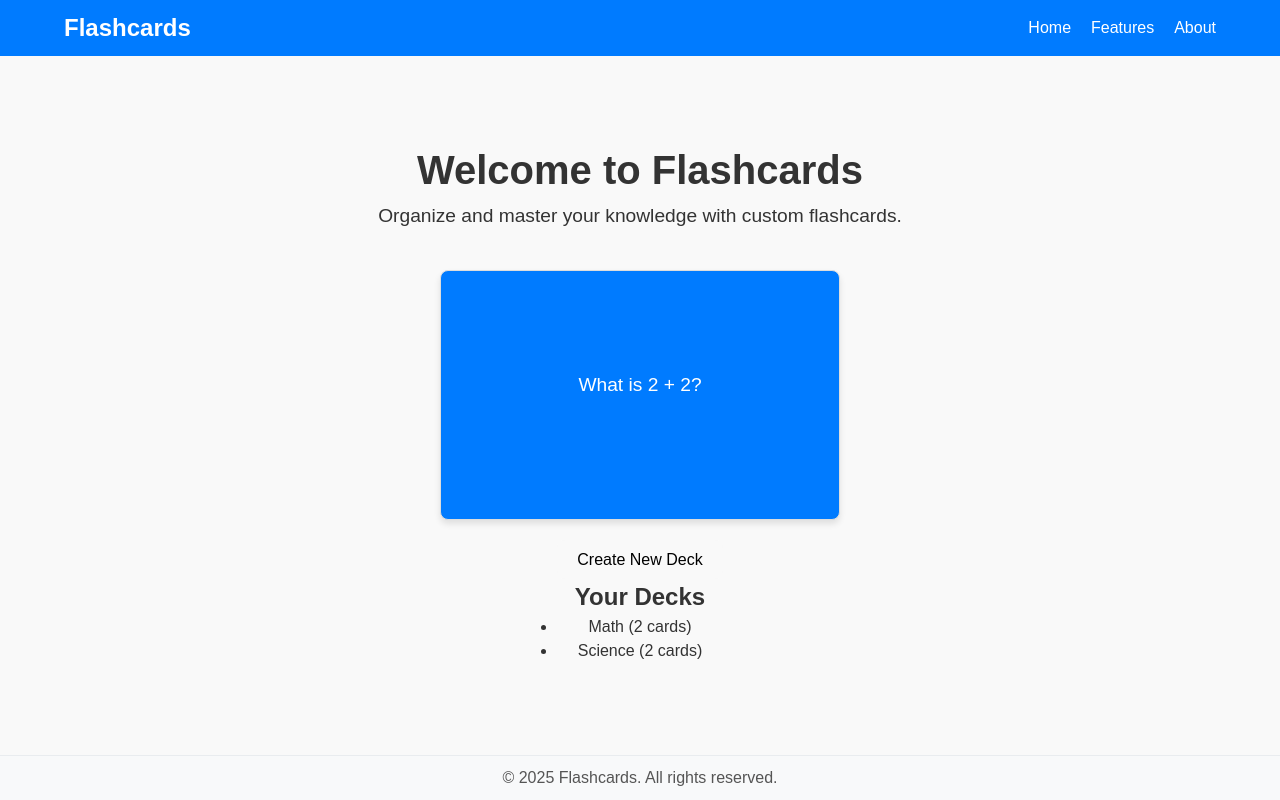
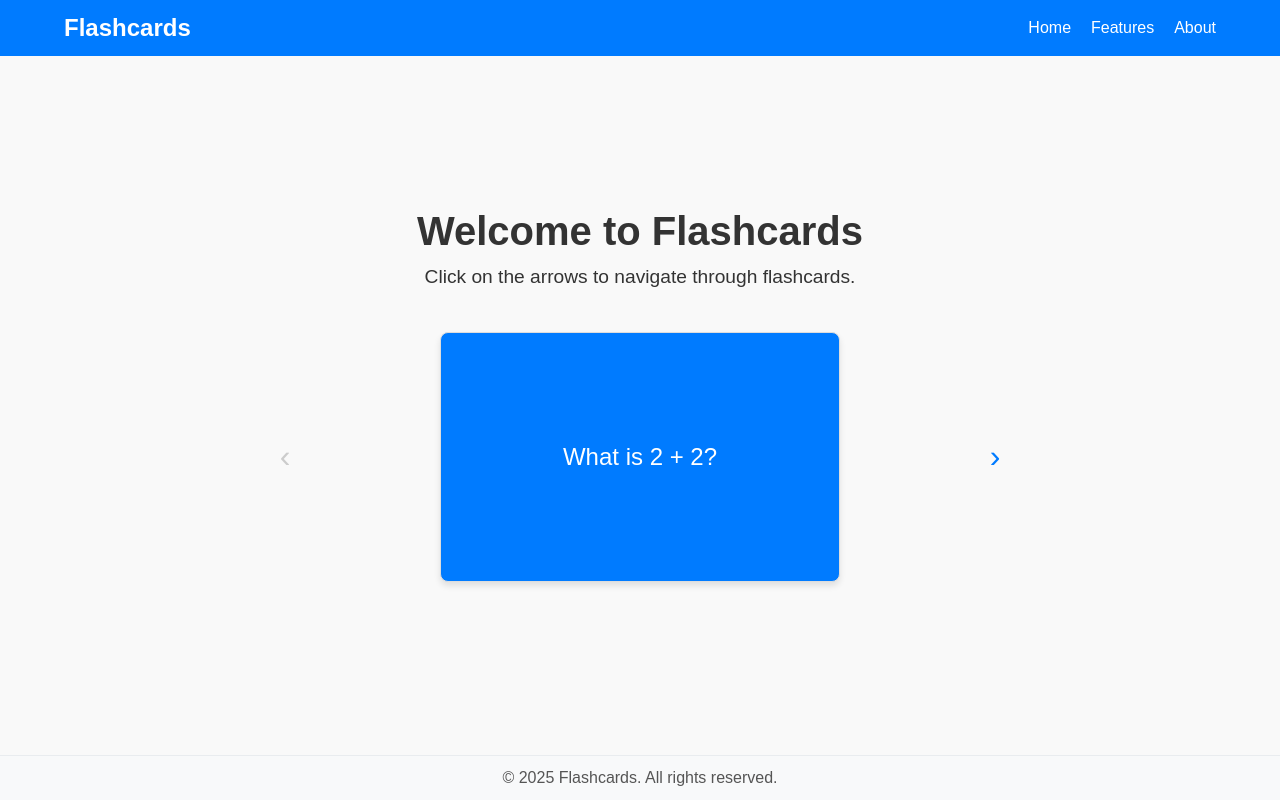
Before and after one commit to joshstandley/flashcards, a React (Vite) app in the folder client/: page / in a window 1280 px wide. Built offline with nearby package versions, Linux system fonts and the light colour scheme.

Commit message:
Fix Flashcard layout, flipping functionality, and alignment issues

```diff
--- a/client/src/components/Flashcard.jsx
+++ b/client/src/components/Flashcard.jsx
@@ -1,20 +1,37 @@
-import React, { useState } from 'react';
+import React, { useEffect, useRef, useState } from 'react';
 import '../styles/Flashcard.css';
 
-const Flashcard = ({ question, answer }) => {
+const Flashcard = ({ question, answer, resetAll }) => {
   const [flipped, setFlipped] = useState(false);
+  const cardRef = useRef(null);
+
+  // Reset the flip state without animation when resetAll changes
+  useEffect(() => {
+    if (cardRef.current) {
+      cardRef.current.classList.add('no-transition'); // Temporarily disable transitions
+      cardRef.current.classList.remove('flipped'); // Ensure the card is not flipped
+      setTimeout(() => {
+        cardRef.current.classList.remove('no-transition'); // Re-enable transitions
+      }, 0); // Allow DOM update before removing the class
+    }
+    setFlipped(false);
+  }, [resetAll]);
 
   const handleFlip = () => {
-    setFlipped(!flipped);
+    setFlipped((prev) => !prev); // Toggle the flip state
   };
 
   return (
-    <div className={`flashcard ${flipped ? 'flipped' : ''}`} onClick={handleFlip}>
+    <div
+      ref={cardRef}
+      className={`flashcard ${flipped ? 'flipped' : ''}`}
+      onClick={handleFlip}
+    >
       <div className="flashcard-front">
-        <p>{question}</p>
+        {question}
       </div>
       <div className="flashcard-back">
-        <p>{answer}</p>
+        {answer}
       </div>
     </div>
   );
--- /dev/null
+++ b/client/src/components/Flashcards.jsx
@@ -0,0 +1,59 @@
+import React, { useState } from 'react';
+import Flashcard from './Flashcard';
+import '../styles/Flashcards.css';
+
+const Flashcards = ({ cards }) => {
+  const [currentIndex, setCurrentIndex] = useState(0);
+  const [resetAll, setResetAll] = useState(false); // Tracks whether all cards should reset
+
+  const goToNext = () => {
+    if (currentIndex < cards.length - 1) {
+      setResetAll((prev) => !prev); // Trigger reset for all cards
+      setCurrentIndex((prevIndex) => prevIndex + 1); // Move to the next card
+    }
+  };
+
+  const goToPrevious = () => {
+    if (currentIndex > 0) {
+      setResetAll((prev) => !prev); // Trigger reset for all cards
+      setCurrentIndex((prevIndex) => prevIndex - 1); // Move to the previous card
+    }
+  };
+
+  return (
+    <div className="flashcards-container">
+      {/* Left arrow */}
+      <div className="arrow-container">
+        <button
+          className="flashcards-arrow"
+          onClick={goToPrevious}
+          disabled={currentIndex === 0}
+        >
+          &#8249;
+        </button>
+      </div>
+
+      {/* Flashcard */}
+      <div className="flashcard-container">
+        <Flashcard
+          question={cards[currentIndex].question}
+          answer={cards[currentIndex].answer}
+          resetAll={resetAll} // Pass reset state to Flashcard
+        />
+      </div>
+
+      {/* Right arrow */}
+      <div className="arrow-container">
+        <button
+          className="flashcards-arrow"
+          onClick={goToNext}
+          disabled={currentIndex === cards.length - 1}
+        >
+          &#8250;
+        </button>
+      </div>
+    </div>
+  );
+};
+
+export default Flashcards;
--- a/client/src/pages/Home.jsx
+++ b/client/src/pages/Home.jsx
@@ -1,48 +1,22 @@
-import React, { useState, useEffect } from 'react';
+import React from 'react';
 import Navbar from '../components/Navbar';
 import Footer from '../components/Footer';
-import Flashcard from '../components/Flashcard';
-import { getDecks, createDeck } from '../utils/deckUtils';
+import Flashcards from '../components/Flashcards';
 
 const Home = () => {
-  const [decks, setDecks] = useState([]);
-
-  // Load decks on initial render
-  useEffect(() => {
-    setDecks(getDecks());
-  }, []);
-
-  // Handle new deck creation
-  const handleCreateDeck = () => {
-    const deckName = prompt('Enter a name for your new deck:');
-    if (deckName) {
-      createDeck(deckName);
-      setDecks(getDecks()); // Reload decks
-    }
-  };
+  const sampleCards = [
+    { question: 'What is 2 + 2?', answer: '4' },
+    { question: 'What is the capital of France?', answer: 'Paris' },
+    { question: 'What is the square root of 16?', answer: '4' },
+  ];
 
   return (
     <div className="home-container">
       <Navbar />
       <main className="home-main">
         <h1>Welcome to Flashcards</h1>
-        <p>Organize and master your knowledge with custom flashcards.</p>
-
-        {/* Sample Flashcard */}
-        <Flashcard question="What is 2 + 2?" answer="4" />
-
-        {/* Deck Management */}
-        <div className="deck-management">
-          <button onClick={handleCreateDeck}>Create New Deck</button>
-          <h2>Your Decks</h2>
-          <ul>
-            {decks.map((deck) => (
-              <li key={deck.id}>
-                {deck.name} ({deck.cards.length} cards)
-              </li>
-            ))}
-          </ul>
-        </div>
+        <p>Click on the arrows to navigate through flashcards.</p>
+        <Flashcards cards={sampleCards} />
       </main>
       <Footer />
     </div>
--- a/client/src/styles/Flashcard.css
+++ b/client/src/styles/Flashcard.css
@@ -1,10 +1,10 @@
 .flashcard {
-  width: 90%; /* Allow it to scale responsively */
+  width: 90%; /* Responsive size */
   max-width: 400px; /* Restrict maximum size */
-  height: 250px; /* Increased height for visibility */
-  perspective: 1000px;
+  height: 250px; /* Height for visibility */
+  perspective: 1000px; /* For 3D flipping */
   cursor: pointer;
-  margin: 20px auto; /* Center the card */
+  margin: 0 auto; /* Center the card */
 }
 
 .flashcard-front,
@@ -14,16 +14,16 @@
   position: absolute;
   top: 0;
   left: 0;
-  backface-visibility: hidden;
+  backface-visibility: hidden; /* Hide the back side when not flipped */
   display: flex;
   align-items: center;
   justify-content: center;
-  font-size: 1.5rem; /* Larger text */
+  font-size: 1.5rem; /* Larger text for readability */
   border: 1px solid #ddd;
   border-radius: 8px;
   background-color: #fff;
   box-shadow: 0 4px 6px rgba(0, 0, 0, 0.1);
-  transition: transform 0.6s;
+  transition: transform 0.6s ease-in-out; /* Flip animation */
 }
 
 .flashcard-front {
@@ -34,13 +34,17 @@
 .flashcard-back {
   background-color: #f8f9fa;
   color: #333;
-  transform: rotateY(180deg);
+  transform: rotateY(180deg); /* Start rotated */
 }
 
 .flashcard.flipped .flashcard-front {
-  transform: rotateY(180deg);
+  transform: rotateY(180deg); /* Rotate front side */
 }
 
 .flashcard.flipped .flashcard-back {
-  transform: rotateY(0deg);
+  transform: rotateY(0deg); /* Rotate back side into view */
 }
+
+.flashcard.no-transition {
+  transition: none; /* Disable animations temporarily */
+}
--- /dev/null
+++ b/client/src/styles/Flashcards.css
@@ -0,0 +1,48 @@
+/* Wrapper for the entire flashcards component */
+.flashcards-container {
+  display: flex;
+  align-items: center; /* Center items vertically */
+  justify-content: space-between; /* Space out the arrows and card */
+  width: 100%; /* Full width of the parent container */
+  max-width: 800px; /* Optional: Restrict maximum width */
+  margin: 0 auto; /* Center the container horizontally */
+  gap: 20px; /* Add consistent spacing between arrows and card */
+  padding: 20px; /* Add breathing room */
+}
+
+/* Arrow container */
+.arrow-container {
+  flex: 0 0 auto; /* Prevent arrows from stretching */
+  display: flex;
+  align-items: center;
+  justify-content: center;
+  width: 50px; /* Fixed width for arrows */
+  height: 100%; /* Match the height of the card */
+}
+
+/* Arrow buttons */
+.flashcards-arrow {
+  background: none;
+  border: none;
+  font-size: 2rem;
+  color: #007bff;
+  cursor: pointer;
+  transition: color 0.3s ease-in-out;
+}
+
+.flashcards-arrow:disabled {
+  color: #ccc;
+  cursor: not-allowed;
+}
+
+.flashcards-arrow:hover:not(:disabled) {
+  color: #0056b3;
+}
+
+/* Flashcard container */
+.flashcard-container {
+  flex: 1; /* Allow the card to fill the remaining space */
+  display: flex;
+  justify-content: center;
+  align-items: center;
+}
```
